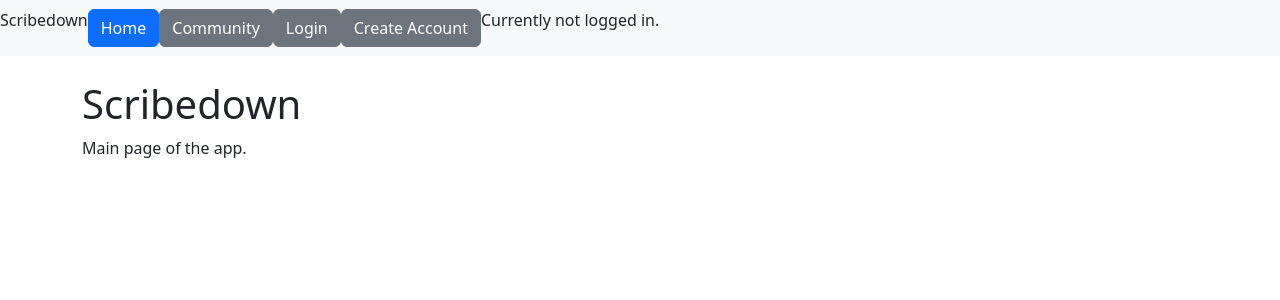
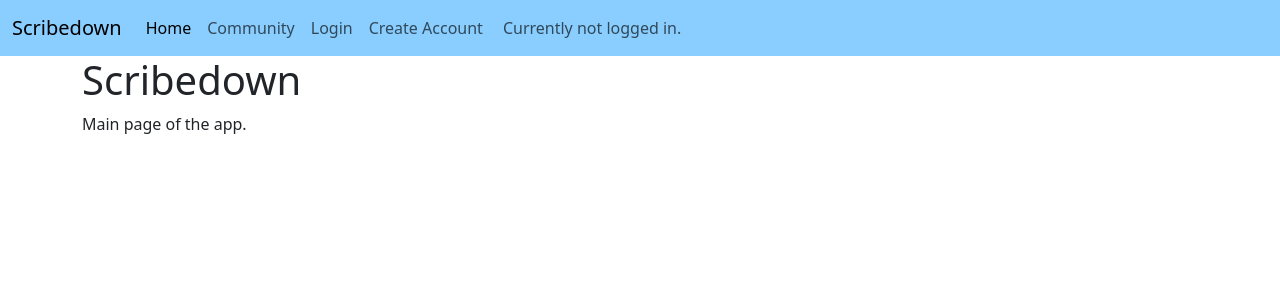
Before and after one commit to KrystofJosefHanke/Scribedown, a Django app: page /scribedown/ in a window 1280 px wide. Shown: the top 300 px of the page. Run offline with Django 5.2, Linux system fonts and the light colour scheme.

Commit message:
Another few changes on the visual side

```diff
--- a/loredb/templates/scribedown/layout.html
+++ b/loredb/templates/scribedown/layout.html
@@ -9,34 +9,50 @@
         <title>{% block title %}{% endblock %}</title>
         <link rel="stylesheet" href="{% static 'loredb/scribedown.css' %}">
         <link href="https://cdn.jsdelivr.net/npm/bootstrap@5.3.8/dist/css/bootstrap.min.css" rel="stylesheet" integrity="sha384-sRIl4kxILFvY47J16cr9ZwB07vP4J8+LH7qKQnuqkuIAvNWLzeN8tE5YBujZqJLB" crossorigin="anonymous">
-    <nav class="navbar navbar-expand-lg navbar-light bg-light mb-4">
-        {% if user.is_authenticated %}
-            <p>Scribedown</p>
-
-            <a href="{% url 'index' %}" class="btn btn-primary">Home</a>
-
-            <a href="{% url 'elements' %}" class="btn btn-secondary">Elements</a>
-
-            <a href="{% url 'wiki_home' %}" class="btn btn-secondary">Wiki</a>
-
-            <a href="{% url 'community' %}" class="btn btn-secondary">Community</a>
-
-            <a href="{% url 'logout' %}" class="btn btn-secondary">Logout</a>
-
-            <p>Logged in as {{ user.username }}</p>
+        <nav class="navbar navbar-expand-lg" style="background-color: #89ceff;" data-bs-theme="light">
+            {% if user.is_authenticated %}
+            <div class="container-fluid">
+                <a class="navbar-brand" href="">Scribedown</a>
+                <button class="navbar-toggler" type="button" data-bs-toggle="collapse" data-bs-target="#navbarNavAltMarkup" aria-controls="navbarNavAltMarkup" aria-expanded="false" aria-label="Toggle navigation">
+                    <span class="navbar-toggler-icon"></span>
+                </button>
+                <div class="collapse navbar-collapse" id="navbarNavAltMarkup">
+                    <div class="navbar-nav">
+                        <a class="nav-link active" aria-current="page" href="{% url 'index' %}">Home</a>
+                        <a class="nav-link" href="{% url 'elements' %}">Elements</a>
+                        <a class="nav-link" href="{% url 'wiki_home' %}">Wiki</a>
+                        <a class="nav-link" href="{% url 'community' %}">Community</a>
+                        <a class="nav-link" href="{% url 'logout' %}">Logout</a>
+                    </div>
+                </div>
+                <div class="container-fluid">
+                    <span class="navbar-text">
+                        Logged in as {{ user.username }}
+                    </span>
+                </div>
+            </div>
 
         {% else %}
-            <p>Scribedown</p>
 
-            <a href="{% url 'index' %}" class="btn btn-primary">Home</a>
-
-            <a href="{% url 'community' %}" class="btn btn-secondary">Community</a>
-
-            <a href="{% url 'login' %}" class="btn btn-secondary">Login</a>
-
-            <a href="{% url 'register' %}" class="btn btn-secondary">Create Account</a>
-
-            <p>Currently not logged in.</p>
+        <div class="container-fluid">
+                <a class="navbar-brand" href="">Scribedown</a>
+                <button class="navbar-toggler" type="button" data-bs-toggle="collapse" data-bs-target="#navbarNavAltMarkup" aria-controls="navbarNavAltMarkup" aria-expanded="false" aria-label="Toggle navigation">
+                    <span class="navbar-toggler-icon"></span>
+                </button>
+                <div class="collapse navbar-collapse" id="navbarNavAltMarkup">
+                    <div class="navbar-nav">
+                        <a class="nav-link active" aria-current="page" href="{% url 'index' %}">Home</a>
+                        <a class="nav-link" href="{% url 'community' %}">Community</a>
+                        <a class="nav-link" href="{% url 'login' %}">Login</a>
+                        <a class="nav-link text-nowrap" href="{% url 'register' %}">Create Account</a>
+                    </div>
+                </div>
+                <div class="container-fluid">
+                    <span class="navbar-text">
+                        Currently not logged in.
+                    </span>
+                </div>
+            </div>
 
         {% endif %}
 
```
Also changed, not shown: loredb/templates/scribedown/elements_world.html (+4 -42 lines).
